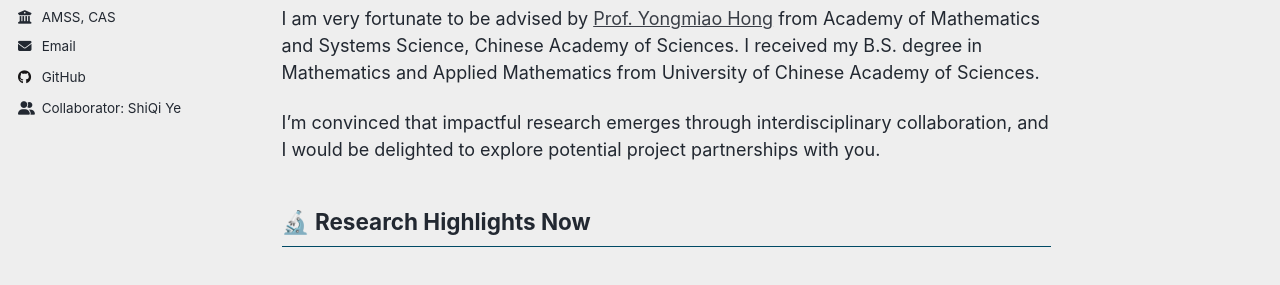
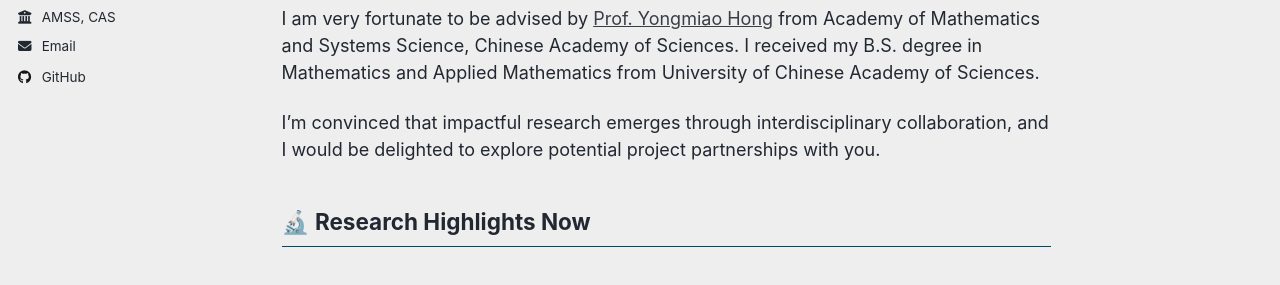
Before and after one commit to 1mycell/1mycell.github.io, a Jekyll site: the page built from _pages/about.md, in a window 1280 px wide. Shown: the part 241-526 px from the top of the page. Built offline with Jekyll 4.4.1, drawn with Linux system fonts in a browser that asks for light colours; a script that is not in the unit is left out.

Commit message:
adj sidebar

```diff
--- a/_includes/author-profile.html
+++ b/_includes/author-profile.html
@@ -168,7 +168,6 @@
       {% if author.zhihu %}
       <li><a href="https://www.zhihu.com/people/{{ author.zhihu }}"><i class="fab fa-fw fa-zhihu icon-pad-right" aria-hidden="true"></i>Zhihu</a></li>
       {% endif %}
-      <li><a href="https://www.shiqi-ye.com/"><i class="fas fa-fw fa-user-group icon-pad-right" aria-hidden="true"></i>Collaborator: ShiQi Ye</a></li>
     </ul>
   </div>
 </div>
```
